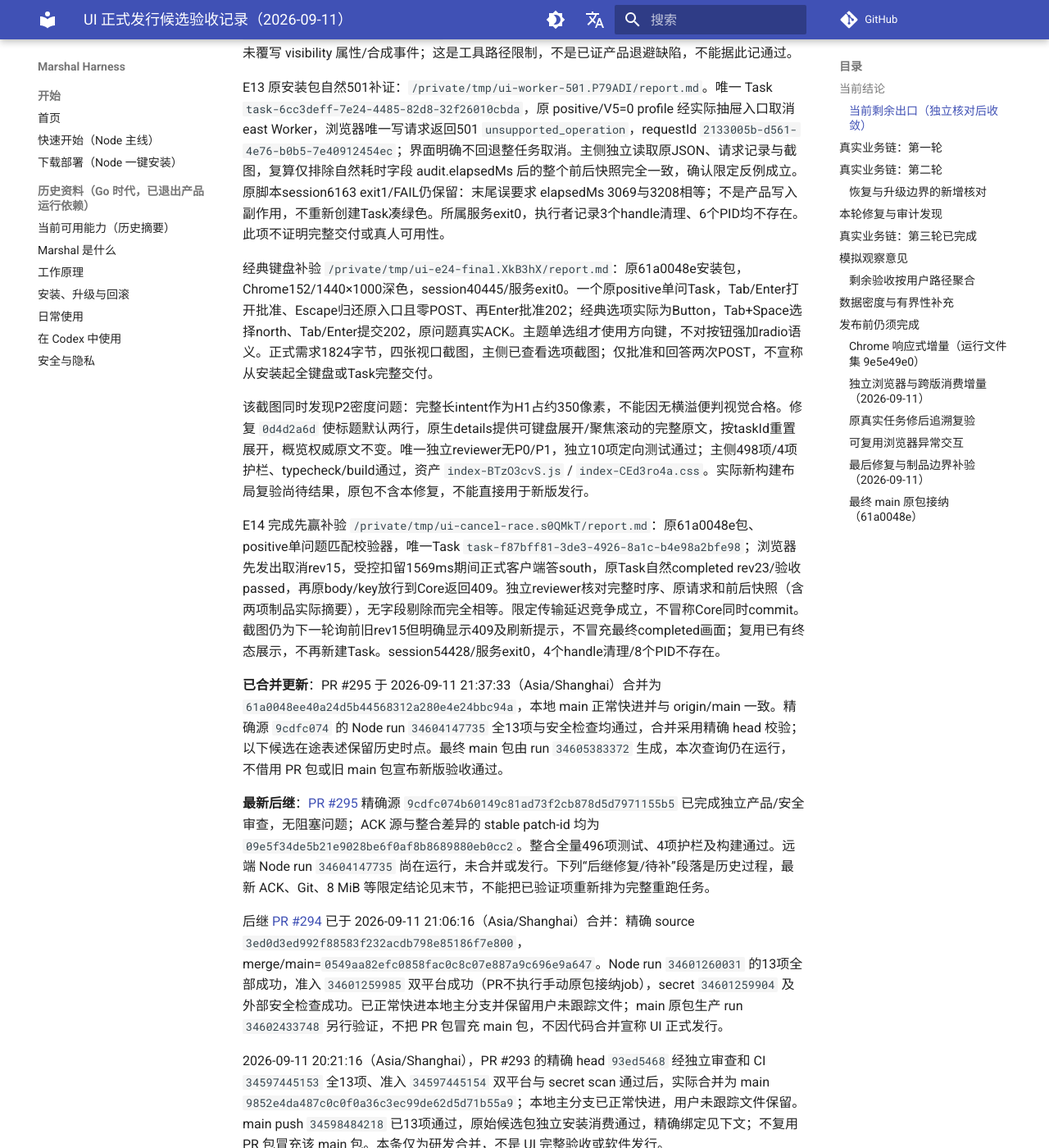
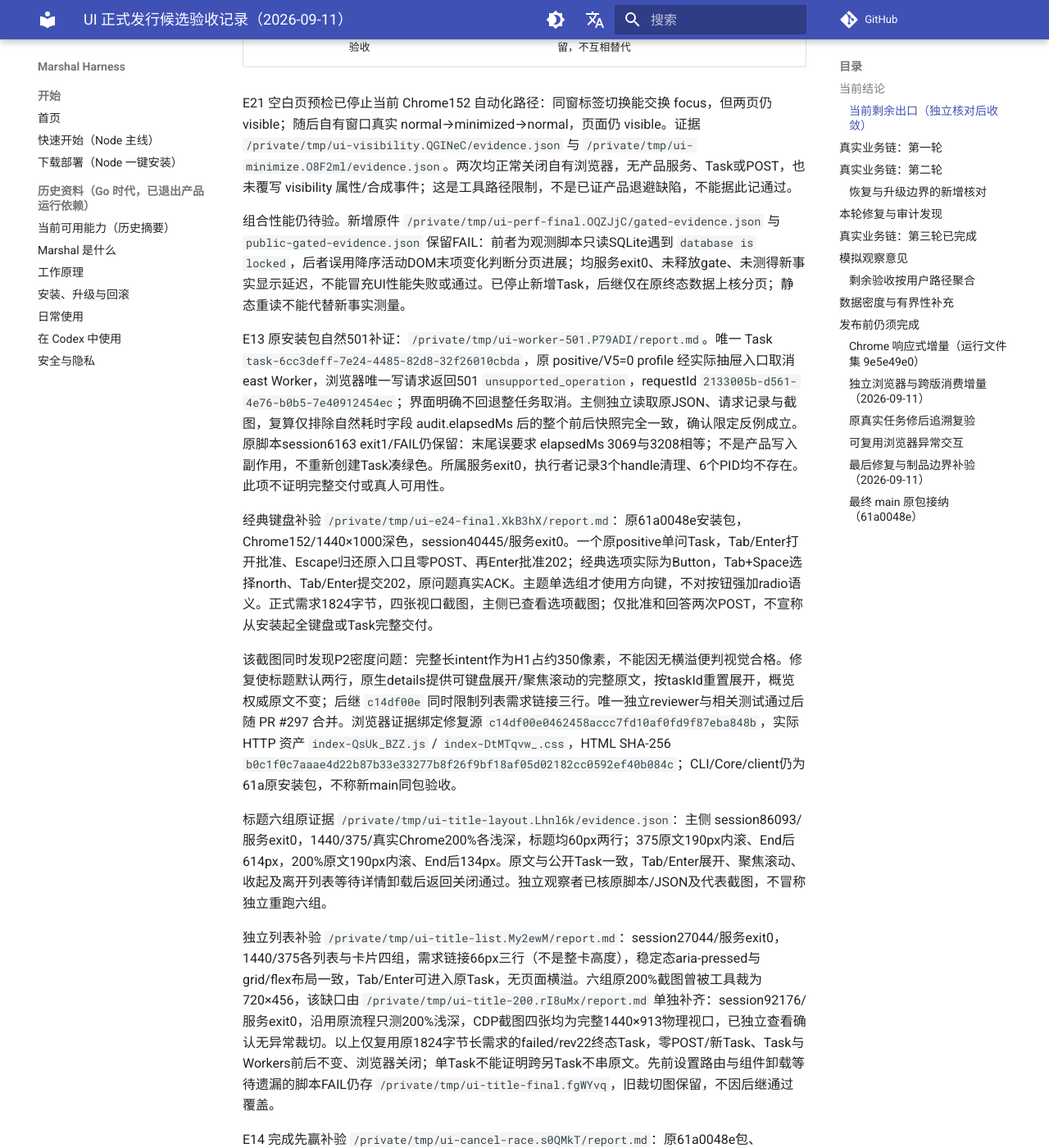
Before and after one commit to chiga0/marshal-harness, an MkDocs documentation site: the page built from docs/ui-1/release-validation-2026-09-11.md, in a window 1280 px wide and 1400 px high, scrolled down 884 px. Shown: the whole window at 82% size. Built offline with MkDocs 1.6.1 and Material for MkDocs 9.7.7, drawn with Linux system fonts in a browser that asks for light colours; comment, search, counter and statistics services are not loaded; some of the changed text lies outside the part shown.

Commit message:
docs(ui): 汇总长标题验收及当前发行缺口

```diff
--- a/docs/ui-1/release-validation-2026-09-11.md
+++ b/docs/ui-1/release-validation-2026-09-11.md
@@ -2,7 +2,7 @@
 
 ## 当前结论
 
-PR #296 已合并为 `f3a8cf960520317d3997be1773d642692b9e1185`，仅变更两份证据文档；产品代码仍为 `61a0048e`。该产品版本的原 CI 包已完成接纳、同根升级/回退及 E12 控制补验，见末节。以下带具体时间的“尚在运行/待合并”描述是历史记录，不代表当前状态。新版 UI 尚未发行。
+[PR #297](https://github.com/chiga0/marshal-harness/pull/297) 已合并为 `67317d7b8d08c59b82d7fffc4ad934666c8e3ca8`，精确候选的13项 Node/UI/同包消费及安全检查通过；长需求标题密度修复已进入产品主线。`61a0048e` 原 CI 包的接纳、同根升级/回退及 E12 控制补验仍有效，但不包含本次标题修复，不再代表当前产品代码。新 main 原始资产尚待接纳及最终同包验收，不能用下面的源码构建浏览器证据替代。功能与可靠性、视觉交互仍为 PARTIAL，真实目标用户 NOT_RUN，新版 UI 尚未发行。以下带具体时间的“尚在运行/待合并”描述保留为历史记录。
 
 ### 当前剩余出口（独立核对后收敛）
 
@@ -10,17 +10,24 @@
 | --- | --- | --- |
 | E13/E14 运行控制 | 本批限定范围已补证，无须重造Task | 真实501无回退、单 Worker 取消、兄弟继续、取消先赢及完成先赢传输竞争；不扩为Core同时commit实验 |
 | E21 与性能 | 真实隐藏退避、明确重复页去重；同100 Task/500事件样本的可交互和新事实显示指标 | 陈旧revision保护、断开重连、500事件滚动；单Task ACK延迟不替代组合样本 |
-| E24/E25 交互 | 长标题密度修复后的实际布局/键盘复验 | 经典选项与确认纯键盘、深色长需求已补验；已验尺寸/200%缩放、抽屉及浅色Leader表单，不重跑所有页面的笛卡尔组合 |
+| E24/E25 交互 | 长标题受影响范围已补证；原单Task样本未覆盖跨另Task原文隔离 | 经典选项与确认纯键盘、标题六组、列表/卡片四组及完整200%视口四图；不重跑所有页面的笛卡尔组合 |
 | 实际 Safari | 安装包人工完整冒烟 | Chromium/WebKit不能替代；当前自动控制入口不可用 |
 | 真实目标用户 | 至少一位非开发参与者无指导完成关键任务并记录理解/误操作 | Agent模拟仅作补充，不冒充真人 |
+| 新 main 资产 | `67317d7b` 原 CI 包接纳及最终同包发行验收 | `61a0048e` 原包结论与本次源码构建截图分别保留，不互相替代 |
 
 E21 空白页预检已停止当前 Chrome152 自动化路径：同窗标签切换能交换 focus，但两页仍 visible；随后自有窗口真实 normal→minimized→normal，页面仍 visible。证据 `/private/tmp/ui-visibility.QGINeC/evidence.json` 与 `/private/tmp/ui-minimize.O8F2ml/evidence.json`。两次均正常关闭自有浏览器，无产品服务、Task或POST，也未覆写 visibility 属性/合成事件；这是工具路径限制，不是已证产品退避缺陷，不能据此记通过。
+
+组合性能仍待验。新增原件 `/private/tmp/ui-perf-final.OQZJjC/gated-evidence.json` 与 `public-gated-evidence.json` 保留FAIL：前者为观测脚本只读SQLite遇到 `database is locked`，后者误用降序活动DOM末项变化判断分页进展；均服务exit0、未释放gate、未测得新事实显示延迟，不能冒充UI性能失败或通过。已停止新增Task，后继仅在原终态数据上核分页；静态重读不能代替新事实测量。
 
 E13 原安装包自然501补证：`/private/tmp/ui-worker-501.P79ADI/report.md`。唯一 Task `task-6cc3deff-7e24-4485-82d8-32f26010cbda`，原 positive/V5=0 profile 经实际抽屉入口取消 east Worker，浏览器唯一写请求返回501 `unsupported_operation`，requestId `2133005b-d561-4e76-b0b5-7e40912454ec`；界面明确不回退整任务取消。主侧独立读取原JSON、请求记录与截图，复算仅排除自然耗时字段 audit.elapsedMs 后的整个前后快照完全一致，确认限定反例成立。原脚本session6163 exit1/FAIL仍保留：末尾误要求 elapsedMs 3069与3208相等；不是产品写入副作用，不重新创建Task凑绿色。所属服务exit0，执行者记录3个handle清理、6个PID均不存在。此项不证明完整交付或真人可用性。
 
 经典键盘补验 `/private/tmp/ui-e24-final.XkB3hX/report.md`：原61a0048e安装包，Chrome152/1440×1000深色，session40445/服务exit0。一个原positive单问Task，Tab/Enter打开批准、Escape归还原入口且零POST、再Enter批准202；经典选项实际为Button，Tab+Space选择north、Tab/Enter提交202，原问题真实ACK。主题单选组才使用方向键，不对按钮强加radio语义。正式需求1824字节，四张视口截图，主侧已查看选项截图；仅批准和回答两次POST，不宣称从安装起全键盘或Task完整交付。
 
-该截图同时发现P2密度问题：完整长intent作为H1占约350像素，不能因无横溢便判视觉合格。修复 `0d4d2a6d` 使标题默认两行，原生details提供可键盘展开/聚焦滚动的完整原文，按taskId重置展开，概览权威原文不变。唯一独立reviewer无P0/P1，独立10项定向测试通过；主侧498项/4项护栏、typecheck/build通过，资产 `index-BTzO3cvS.js` / `index-CEd3ro4a.css`。实际新构建布局复验尚待结果，原包不含本修复，不能直接用于新版发行。
+该截图同时发现P2密度问题：完整长intent作为H1占约350像素，不能因无横溢便判视觉合格。修复使标题默认两行，原生details提供可键盘展开/聚焦滚动的完整原文，按taskId重置展开，概览权威原文不变；后继 `c14df00e` 同时限制列表需求链接三行。唯一独立reviewer与相关测试通过后随 PR #297 合并。浏览器证据绑定修复源 `c14df00e0462458accc7fd10af0fd9f87eba848b`，实际 HTTP 资产 `index-QsUk_BZZ.js` / `index-DtMTqvw_.css`，HTML SHA-256 `b0c1f0c7aaae4d22b87b33e33277b8f26f9bf18af05d02182cc0592ef40b084c`；CLI/Core/client仍为61a原安装包，不称新main同包验收。
+
+标题六组原证据 `/private/tmp/ui-title-layout.Lhnl6k/evidence.json`：主侧 session86093/服务exit0，1440/375/真实Chrome200%各浅深，标题均60px两行；375原文190px内滚、End后614px，200%原文190px内滚、End后134px。原文与公开Task一致，Tab/Enter展开、聚焦滚动、收起及离开列表等待详情卸载后返回关闭通过。独立观察者已核原脚本/JSON及代表截图，不冒称独立重跑六组。
+
+独立列表补验 `/private/tmp/ui-title-list.My2ewM/report.md`：session27044/服务exit0，1440/375各列表与卡片四组，需求链接66px三行（不是整卡高度），稳定态aria-pressed与grid/flex布局一致，Tab/Enter可进入原Task，无页面横溢。六组原200%截图曾被工具裁为720×456，该缺口由 `/private/tmp/ui-title-200.rI8uMx/report.md` 单独补齐：session92176/服务exit0，沿用原流程只测200%浅深，CDP截图四张均为完整1440×913物理视口，已独立查看确认无异常裁切。以上仅复用原1824字节长需求的failed/rev22终态Task，零POST/新Task、Task与Workers前后不变、浏览器关闭；单Task不能证明跨另Task不串原文。先前设置路由与组件卸载等待遗漏的脚本FAIL仍存 `/private/tmp/ui-title-final.fgWYvq`，旧裁切图保留，不因后继通过覆盖。
 
 E14 完成先赢补验 `/private/tmp/ui-cancel-race.s0QMkT/report.md`：原61a0048e包、positive单问题匹配校验器，唯一Task `task-f87bff81-3de3-4926-8a1c-b4e98a2bfe98`；浏览器先发出取消rev15，受控扣留1569ms期间正式客户端答south，原Task自然completed rev23/验收passed，再原body/key放行到Core返回409。独立reviewer核对完整时序、原请求和前后快照（含两项制品实际摘要），无字段剔除而完全相等。限定传输延迟竞争成立，不冒称Core同时commit。截图仍为下一轮询前旧rev15但明确显示409及刷新提示，不冒充最终completed画面；复用已有终态展示，不再新建Task。session54428/服务exit0，4个handle清理/8个PID不存在。
 
```
Also changed, not shown: docs/roadmap-status.md (+3 -5 lines).
